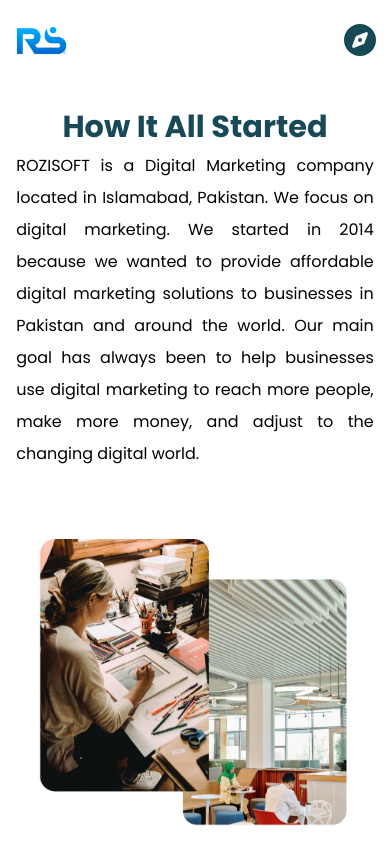
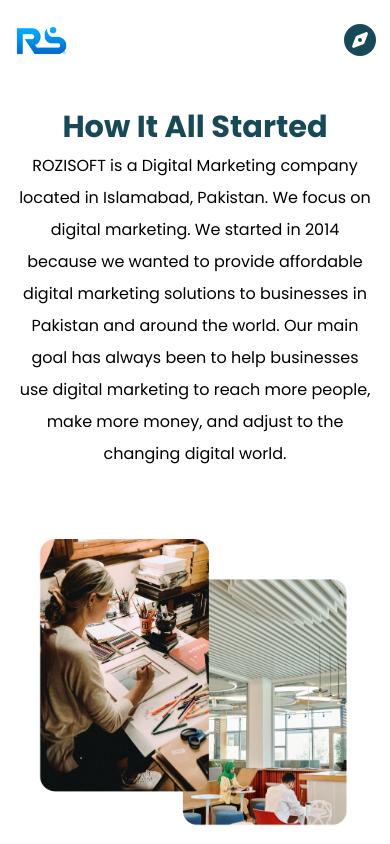
Before and after one commit to Samie-ub/rozisoft-website, a React (Create React App) app in the folder client/: page /about-us in a window 390 px wide. Shown: the top 844 px of the page. Built offline with nearby package versions, Linux system fonts and the light colour scheme.

Commit message:
typo set

```diff
--- a/client/src/styles/service-page-styles.css
+++ b/client/src/styles/service-page-styles.css
@@ -291,6 +291,10 @@
     max-width: 100%;
     margin: 0 auto;
   }
+
+  .about-content p{
+    text-align: center;
+  }
   .m-c {
     text-align: center;
   }
```
Also changed, not shown: client/src/pages/AboutUsPage.jsx (+4 -4 lines).
